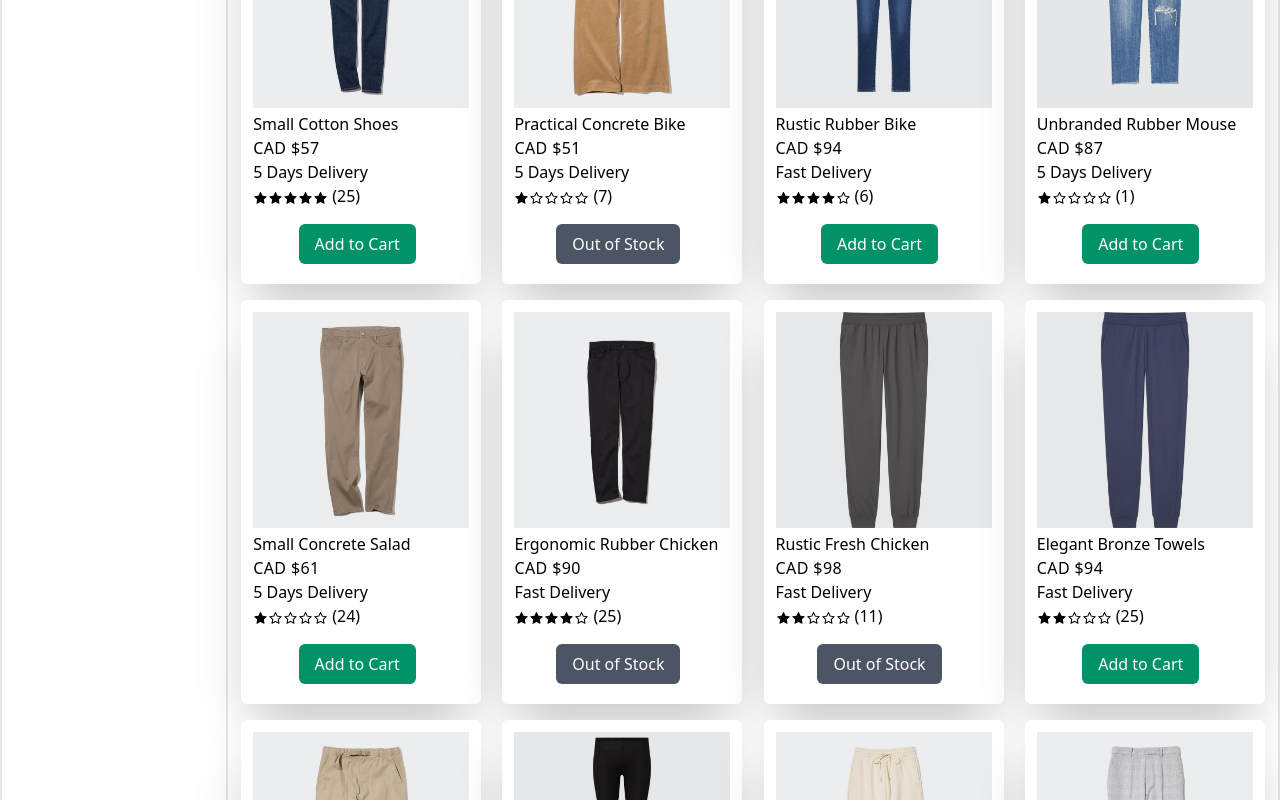
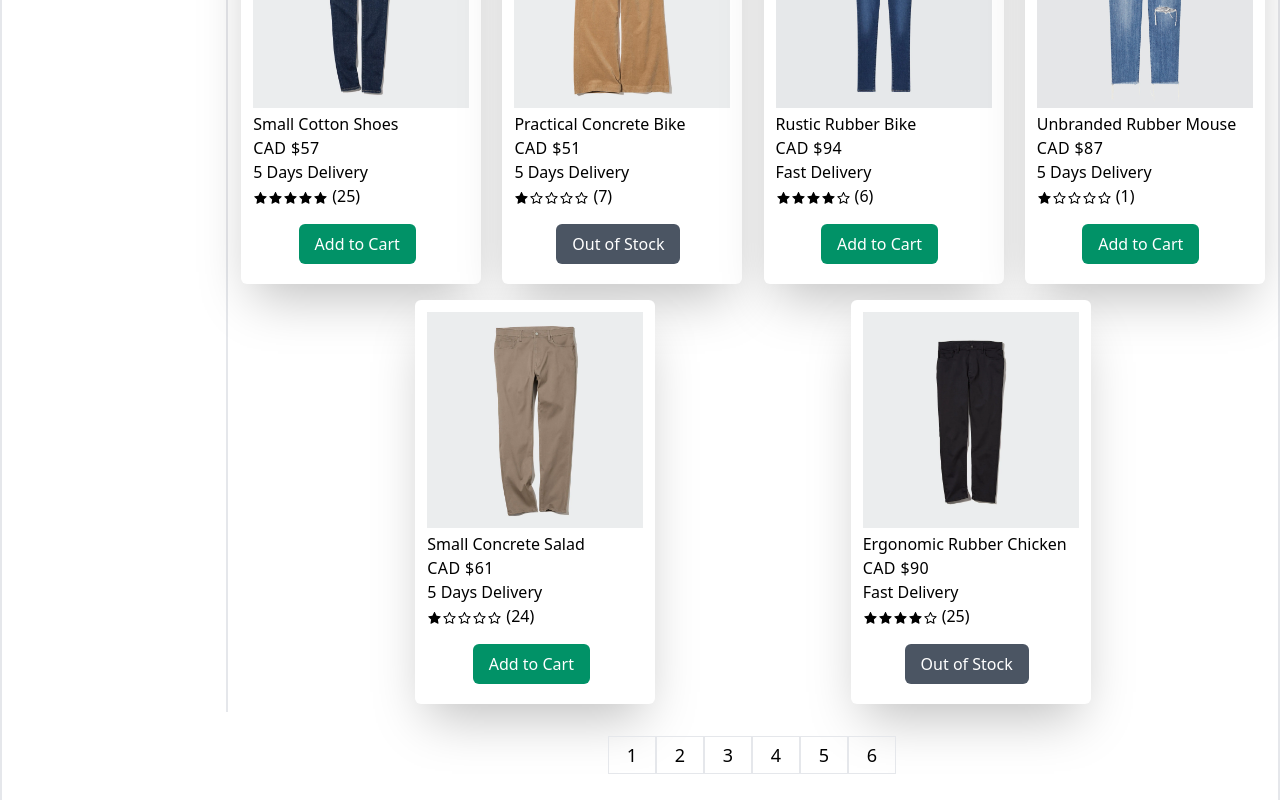
Before and after one commit to ryanvu2022/ace-store, a React (Vite) app: page / in a window 1280 px wide. Shown: the part 634-1434 px from the top of the page. Built offline with nearby package versions, Linux system fonts and the light colour scheme.

Commit message:
add pagination

```diff
--- a/src/components/Home.jsx
+++ b/src/components/Home.jsx
@@ -1,11 +1,15 @@
-import React from "react";
+import React, { useState } from "react";
 import SingleProduct from "./SingleProduct";
 import Filter from "./Filter";
 import { products } from "../products/products";
 import { useSelector } from "react-redux";
+import Pagination from "./Pagination";
 
 const Home = () => {
    const { byRating, byFastDelivery, byStock, sort } = useSelector(store => store.product)
+
+   const [productsPerPage] = useState(10);
+   const [currentPage, setCurrentPage] = useState(1);
 
    const filterProducts = () => {
       let sortedProducts = products;
@@ -26,6 +30,12 @@ const Home = () => {
       return sortedProducts;
    }
 
+   const indexOfLastProduct = currentPage * productsPerPage;
+   const indexOfFirstProduct = indexOfLastProduct - productsPerPage;
+   const currentProducts = filterProducts().slice(indexOfFirstProduct, indexOfLastProduct);
+
+   const paginate = (pageNumber) => setCurrentPage(pageNumber);
+
    return (
       <div className="flex flex-col sm:flex-row bg-white">
          <div className="flex sm:w-56 w-full">
@@ -33,13 +43,18 @@ const Home = () => {
          </div>
          <div className="flex flex-col">
             <div className="flex flex-wrap justify-evenly border-l-2">
-               {filterProducts().map(item => (
+               {currentProducts.map(item => (
                   <SingleProduct
                      key={item.id}
                      item={item}
                   />
                ))}
             </div>
+            <Pagination
+               productsPerPage={productsPerPage}
+               totalProducts={filterProducts().length}
+               paginate={paginate}
+            />
          </div>
       </div>
    )
--- /dev/null
+++ b/src/components/Pagination.jsx
@@ -0,0 +1,21 @@
+import React from 'react';
+
+const Pagination = ({ productsPerPage, totalProducts, paginate }) => {
+   const pageNumbers = []
+
+   for (let i = 1; i <= Math.ceil(totalProducts / productsPerPage); i++) {
+      pageNumbers.push(i);
+   }
+
+   return (
+      <ul className="flex flex-wrap justify-center mx-10 mt-6">
+         {pageNumbers.map(number => (
+            <li key={number} className="cursor-pointer border w-12 px-3 py-1 text-center border-darkblue text-lg hover:bg-lightblue" onClick={() => paginate(number)}>
+               {number}
+            </li>
+         ))}
+      </ul>
+   )
+}
+
+export default Pagination;
```
